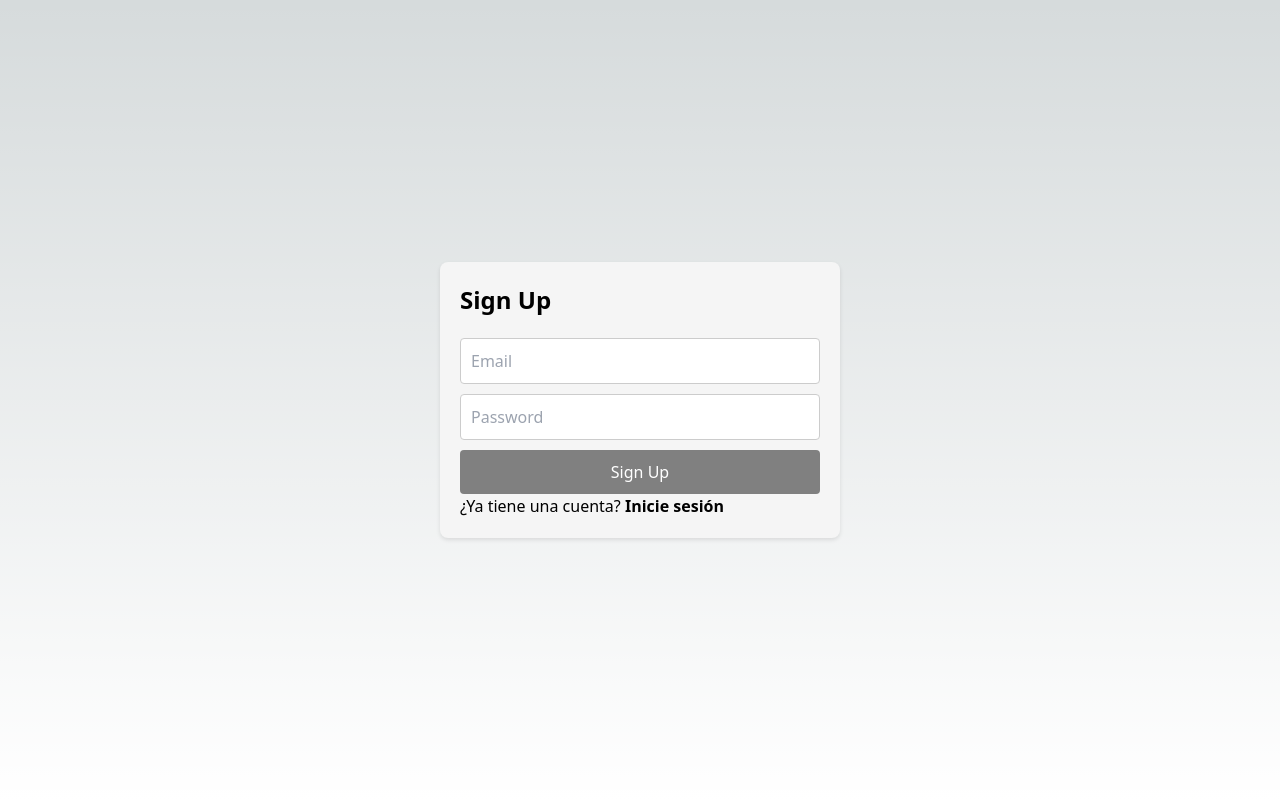
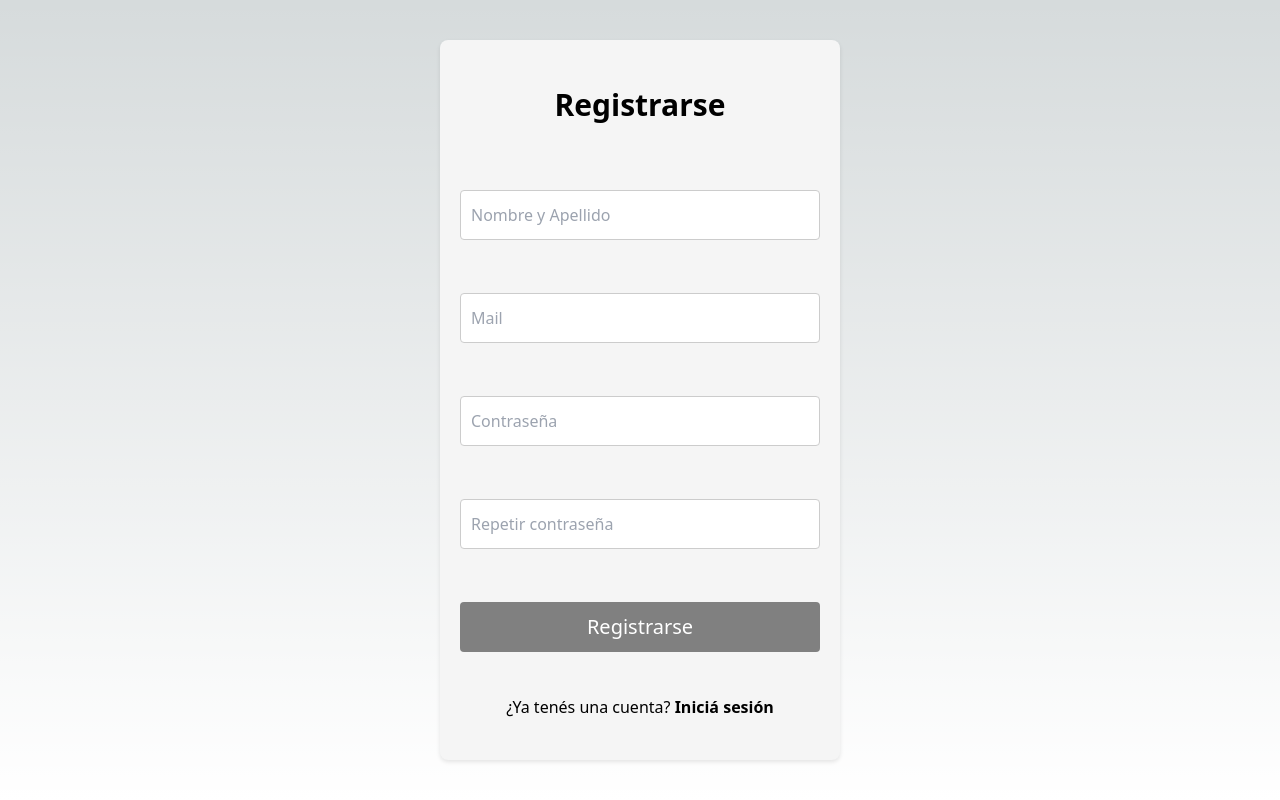
Before and after one commit to NicoUmansky/BusBuddy-Front, a Next.js app in the folder BusBuddy-FrontEnd/: page / in a window 1280 px wide. Built offline with nearby package versions, Linux system fonts and the light colour scheme.

Commit message:
login/signup terminado y arrancando la patalla de alerta al chofer

```diff
--- a/BusBuddy-FrontEnd/components/LoginForm.js
+++ b/BusBuddy-FrontEnd/components/LoginForm.js
@@ -4,6 +4,7 @@ import styles from './LoginForm.module.css';
 const LoginForm = () => {
   const [email, setEmail] = useState('');
   const [password, setPassword] = useState('');
+  const [username, setUsername] = useState('');
 
   const handleEmailChange = (e) => {
     setEmail(e.target.value);
@@ -13,6 +14,10 @@ const LoginForm = () => {
     setPassword(e.target.value);
   };
 
+  const handleUsernameChange = (e) => {
+    setUsername(e.target.value);
+  };
+
   const handleSubmit = (e) => {
     e.preventDefault();
     // Handle login logic here
@@ -20,26 +25,33 @@ const LoginForm = () => {
 
   return (
     <form onSubmit={handleSubmit} className={styles.container}>
-      <h2 className={styles.title}>Login</h2>
+      <h2 className={styles.title}>Iniciar Sesión</h2>
+      <input
+        type="text"
+        placeholder="Nombre y Apellido"
+        value={username}
+        onChange={handleUsernameChange}
+        className={styles.input}
+      />
       <input
         type="email"
-        placeholder="Email"
+        placeholder="Mail"
         value={email}
         onChange={handleEmailChange}
         className={styles.input}
       />
       <input
         type="password"
-        placeholder="Password"
+        placeholder="Contraseña"
         value={password}
         onChange={handlePasswordChange}
         className={styles.input}
       />
-      <button type="submit" className={styles.button}>Login</button>
+      <button type="submit" className={styles.button}>Iniciar sesión</button>
 
       <div classname={styles.LoginForm}>
-        ¿No tiene una cuenta?
-          <a href="./signup"> <b>Registrese</b></a>
+        ¿No tenés una cuenta?
+          <a href="./signup"> <b>Registrate</b></a>
       </div>
     </form>
 
--- a/BusBuddy-FrontEnd/components/LoginForm.module.css
+++ b/BusBuddy-FrontEnd/components/LoginForm.module.css
@@ -1,7 +1,3 @@
-.DivGral {
-  /* width: 100vw;
-  height: 100vh; */
-}
 .container {
     max-width: 400px;
     margin: 20 auto;
@@ -9,22 +5,22 @@
     background-color: #f5f5f5;
     border-radius: 8px;
     box-shadow: 0 2px 4px rgba(0, 0, 0, 0.1);
-    justify-content: center;
-    /* display: flex; */
-    align-items: center;
-    /* height: 100vh; */
+    height: 90vh;
     width: 100vw;
+    display: grid;
+    place-items: center;
   }
 
-
   .title {
-    font-size: 24px;
+    font-size: 30px;
     font-weight: bold;
     margin-bottom: 20px;
     color: black;
+    align-items: center;
   }
 
   .input {
+    height: 50px;
     width: 100%;
     padding: 10px;
     margin-bottom: 10px;
@@ -35,9 +31,10 @@
   }
 
   .button {
+    font-size: 20px;
     width: 100%;
     padding: 10px;
-    background-color: #4285f4;
+    background-color: grey;
     color: #fff;
     border: none;
     border-radius: 4px;
@@ -45,9 +42,9 @@
   }
 
   .button:hover {
-    background-color: #3277e2;
+    background-color: #4C5762;
   }
 
   .button:active {
-    background-color: #1355a1;
+    background-color: grey;
   }
--- a/BusBuddy-FrontEnd/components/SignInPage.js
+++ b/BusBuddy-FrontEnd/components/SignInPage.js
@@ -1,6 +1,7 @@
 import React from 'react';
 import SignUpForm from './SignUpForm';
 import LoginForm from './LoginForm';
+import alertaChofer from '../llamadaColectivo/alertaChofer';
 
 
 
@@ -9,6 +10,7 @@ const SignInPage = () => {
         <div>
           <SignUpForm />
           <LoginForm />
+          <alertaChofer />
         </div>
       );
 };
--- a/BusBuddy-FrontEnd/components/SignUpForm.js
+++ b/BusBuddy-FrontEnd/components/SignUpForm.js
@@ -4,6 +4,7 @@ import styles from './SignUpForm.module.css';
 const SignUpForm = () => {
   const [email, setEmail] = useState('');
   const [password, setPassword] = useState('');
+  const [username, setUsername] = useState('');
 
   const handleEmailChange = (e) => {
     setEmail(e.target.value);
@@ -13,6 +14,10 @@ const SignUpForm = () => {
     setPassword(e.target.value);
   };
 
+  const handleUsernameChange = (e) => {
+    setUsername(e.target.value);
+  };
+
   const handleSubmit = (e) => {
     e.preventDefault();
     // Handle sign-up logic here
@@ -20,23 +25,37 @@ const SignUpForm = () => {
 
   return (
     <form onSubmit={handleSubmit} className={styles.container}>
-      <h2 className={styles.title}>Sign Up</h2>
+      <h2 className={styles.title}>Registrarse</h2>
+      <input
+        type="text"
+        placeholder="Nombre y Apellido"
+        value={username}
+        onChange={handleUsernameChange}
+        className={styles.input}
+      />
       <input
         type="email"
-        placeholder="Email"
+        placeholder="Mail"
         value={email}
         onChange={handleEmailChange}
         className={styles.input}
       />
       <input
         type="password"
-        placeholder="Password"
+        placeholder="Contraseña"
         value={password}
         onChange={handlePasswordChange}
         className={styles.input}
       />
-      <button type="submit" className={styles.button}>Sign Up</button>
-      <p>¿Ya tiene una cuenta? <a href="./login"><b>Inicie sesión</b></a></p>
+      <input
+        type="password"
+        placeholder="Repetir contraseña"
+        value={password}
+        onChange={handlePasswordChange}
+        className={styles.input}
+      />
+      <button type="submit" className={styles.button}>Registrarse</button>
+      <p>¿Ya tenés una cuenta? <a href="./login"><b>Iniciá sesión</b></a></p>
     </form>
   );
 
--- a/BusBuddy-FrontEnd/components/SignUpForm.module.css
+++ b/BusBuddy-FrontEnd/components/SignUpForm.module.css
@@ -1,27 +1,26 @@
-.DivGral {
+.container {
+  max-width: 400px;
+  margin: 20 auto;
+  padding: 20px;
+  background-color: #f5f5f5;
+  border-radius: 8px;
+  box-shadow: 0 2px 4px rgba(0, 0, 0, 0.1);
+  height: 90vh;
   width: 100vw;
-  height: 100vh;
-}
-
-.container {
-    max-width: 400px;
-    max-height: 700px;
-    margin: 0 auto;
-    padding: 20px;
-    background-color: #f5f5f5;
-    border-radius: 8px;
-    box-shadow: 0 2px 4px rgba(0, 0, 0, 0.1);
-    position: center;
+  display: grid;
+  place-items: center;
   }
 
   .title {
-    font-size: 24px;
+    font-size: 30px;
     font-weight: bold;
     margin-bottom: 20px;
     color: black;
+    align-items: center;
   }
 
   .input {
+    height: 50px;
     width: 100%;
     padding: 10px;
     margin-bottom: 10px;
@@ -32,6 +31,7 @@
   }
 
   .button {
+    font-size: 20px;
     width: 100%;
     padding: 10px;
     background-color: grey;
```
Also changed, not shown: BusBuddy-FrontEnd/llamadaColectivo/alertaChofer.js (added), BusBuddy-FrontEnd/llamadaColectivo/alertaChofer.module.css (added).
